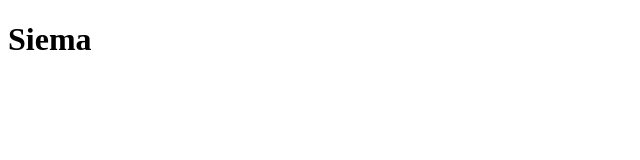
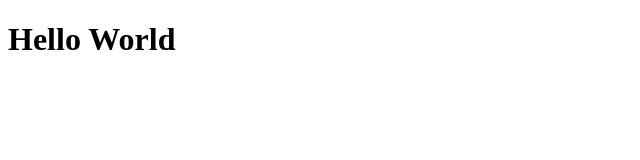
Before and after one commit to MPolonis/another_training, a plain HTML site: page index.html in a window 1280 px wide. Shown: the whole page, without its empty margins (0-640 px from the left). Drawn offline with Linux system fonts and the light colour scheme.

Commit message:
Change h1 in index.html

```diff
--- a/index.html
+++ b/index.html
@@ -6,7 +6,7 @@
     </head>
 
     <body>
-        <h1>Siema</h1>
+        <h1>Hello World</h1>
     </body>
 
 </html>
```
